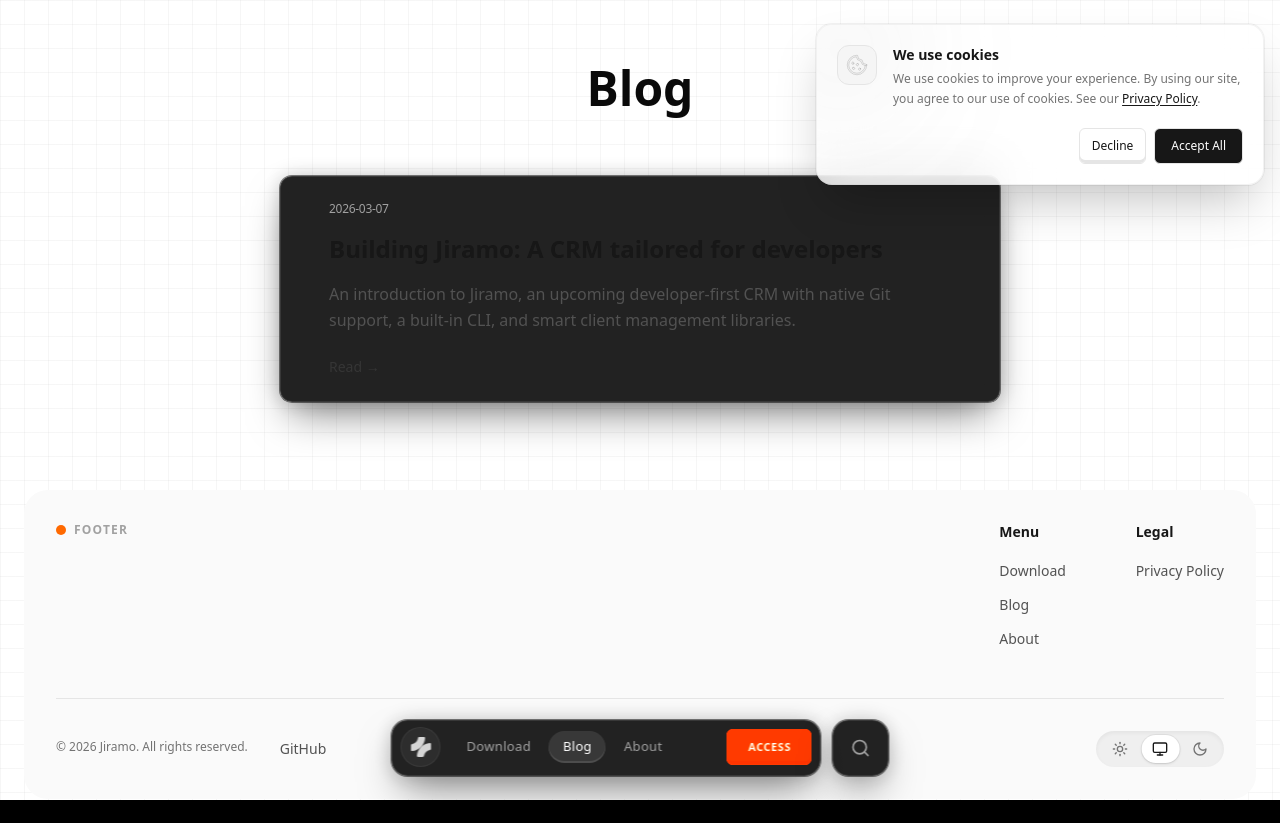
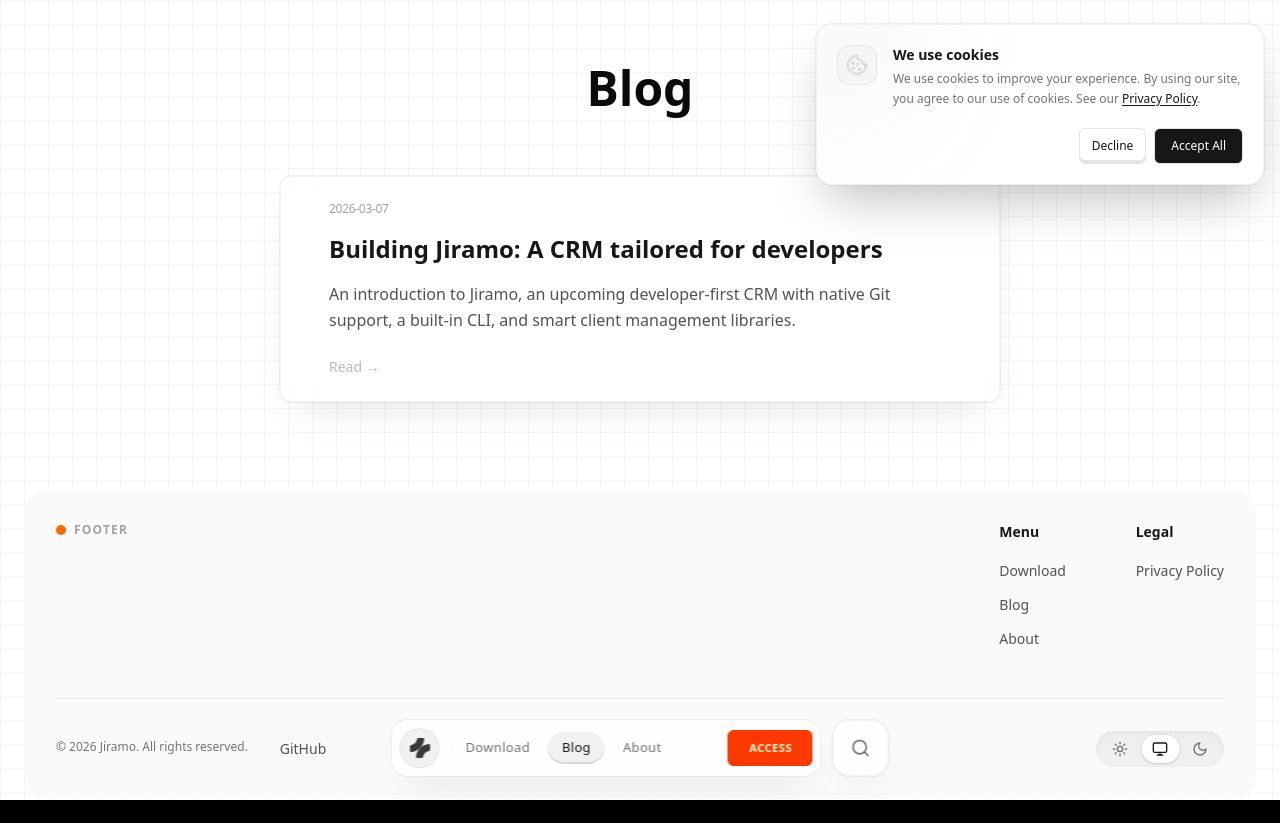
Before and after one commit to jiramo/www, a Next.js app: page /blog in a window 1280 px wide. Built offline with nearby package versions, Linux system fonts and the light colour scheme.

Commit message:
style: adapt navbar to light mode

```diff
--- a/app/(pages)/download/page.tsx
+++ b/app/(pages)/download/page.tsx
@@ -11,7 +11,7 @@
     <div className="relative min-h-screen w-full font-sans selection:bg-orange-500/30 text-neutral-900 dark:text-neutral-200 overflow-hidden">
       <div className="relative z-10 max-w-7xl mx-auto px-6 py-24 md:py-32">
         <div className="text-center max-w-3xl mx-auto mb-20 animate-in fade-in slide-in-from-bottom-4 duration-700">
-          <h1 className="text-4xl md:text-6xl lg:text-7xl font-bold text-white tracking-tight mb-6">
+          <h1 className="text-4xl md:text-6xl lg:text-7xl font-bold text-neutral-950 dark:text-white tracking-tight mb-6">
             Install Jiramo everywhere.
           </h1>
           <p className="text-lg text-neutral-400 leading-relaxed max-w-xl mx-auto">
--- a/app/globals.css
+++ b/app/globals.css
@@ -23,5 +23,11 @@
 }
 
 .glass {
-  @apply bg-[#0A0A0A]/90 backdrop-blur-2xl saturate-150 border border-white/10 ring-1 ring-black/50 shadow-[0_20px_40px_-10px_rgba(0,0,0,0.5),0_0_20px_rgba(0,0,0,0.2)];
+  @apply backdrop-blur-2xl saturate-150 ring-1 transition-all duration-300;
+
+  /* Light Mode */
+  @apply bg-white/70 border-black/5 ring-black/5 shadow-[0_20px_40px_-15px_rgba(0,0,0,0.1)];
+
+  /* Dark Mode */
+  @apply dark:bg-[#0A0A0A]/90 dark:border-white/10 dark:ring-black/50 dark:shadow-[0_20px_40px_-10px_rgba(0,0,0,0.5),0_0_20px_rgba(0,0,0,0.2)];
 }
--- /dev/null
+++ b/components/icons/logo.tsx
@@ -0,0 +1,27 @@
+import { IconProps } from "@/types/icon";
+import { forwardRef } from "react";
+
+export const Logo = forwardRef<SVGSVGElement, IconProps>(
+  ({ size = 20, ...props }, ref) => (
+    <svg
+      ref={ref}
+      width={size}
+      height={size}
+      viewBox="0 0 28 28"
+      fill="none"
+      xmlns="http://www.w3.org/2000/svg"
+      {...props}
+    >
+      <path
+        d="M6.83833e-06 18.0976C6.79711e-06 19.0405 0.765946 19.8125 1.70537 19.7314C6.33306 19.3316 10.6941 17.3142 14.0042 14.0042C17.3142 10.6941 19.3316 6.33307 19.7314 1.70538C19.8125 0.765951 19.0405 9.8992e-06 18.0976 9.78679e-06L11.6098 9.01339e-06C10.6668 8.90098e-06 9.91744 0.769984 9.75566 1.69893C9.40813 3.69451 8.45373 5.55045 7.00209 7.00209C5.55044 8.45373 3.69451 9.40813 1.69893 9.75566C0.769983 9.91744 7.16313e-06 10.6668 7.12192e-06 11.6098L6.83833e-06 18.0976Z"
+        fill="currentColor"
+      />
+      <path
+        d="M28 9.90245C28 8.95952 27.2341 8.18748 26.2946 8.26864C21.667 8.66843 17.3059 10.6858 13.9958 13.9958C10.6858 17.3059 8.66843 21.6669 8.26864 26.2946C8.18748 27.2341 8.95952 28 9.90245 28L16.3903 28C17.3332 28 18.0826 27.23 18.2444 26.3011C18.5919 24.3055 19.5463 22.4496 20.9979 20.9979C22.4496 19.5463 24.3055 18.5919 26.3011 18.2444C27.23 18.0826 28 17.3332 28 16.3903L28 9.90245Z"
+        fill="currentColor"
+      />
+    </svg>
+  ),
+);
+
+Logo.displayName = "Logo";
--- a/components/nav.tsx
+++ b/components/nav.tsx
@@ -7,6 +7,7 @@
 import Button from "./button";
 import { Icon } from "./Icon";
 import NavSearch from "./navSearch";
+import { Logo } from "./icons/logo";
 
 const NAV_CONFIG = [
   { label: "Download", href: "/download" },
@@ -126,14 +127,9 @@
         }}
         className="group w-14 h-14 shrink-0 flex items-center justify-center transition-all z-10"
       >
-            <div className="relative h-10 w-10 flex items-center justify-center rounded-full bg-white/5 hover:bg-white/10 border border-white/5 transition-all">
-              <div className="relative h-5 w-5 opacity-80 group-hover:opacity-100">
-                <Image
-                  src="/logo.svg"
-                  fill
-                  alt="Logo"
-                  className="object-contain"
-                />
+        <div className="relative h-10 w-10 flex items-center justify-center rounded-full bg-black/5 dark:bg-white/5 hover:bg-black/10 dark:hover:bg-white/10 border border-black/5 dark:border-white/5 transition-all">
+          <div className="relative h-5 w-5 opacity-80 group-hover:opacity-100 transition-opacity">
+            <Logo className="text-neutral-950 dark:text-white" />
           </div>
         </div>
       </Link>
@@ -145,6 +141,7 @@
           ${isSearchOpen ? "opacity-0 -translate-x-4 pointer-events-none delay-0" : "opacity-100 translate-x-0 delay-100"}
         `}
       >
+        {/* Nav Links */}
         <div ref={navLinksRef} className="flex items-center gap-1 pl-1">
           {NAV_CONFIG.map((item) => {
             const isActive = item.href === pathname;
@@ -161,8 +158,8 @@
                   relative px-3.5 py-1.5 text-[13px] font-medium transition-all duration-300 rounded-full tracking-wide whitespace-nowrap
                   ${
                     isActive || isTrigger
-                                        ? "text-white bg-white/10 shadow-[inset_0_-2px_0_0_rgba(255,255,255,0.1)]"
-                                        : "text-neutral-400 hover:text-white hover:bg-white/5"
+                      ? "text-neutral-900 dark:text-white bg-black/5 dark:bg-white/10 shadow-[inset_0_-2px_0_0_rgba(0,0,0,0.1)] dark:shadow-[inset_0_-2px_0_0_rgba(255,255,255,0.1)]"
+                      : "text-neutral-500 dark:text-neutral-400 hover:text-neutral-900 dark:hover:text-white hover:bg-black/5 dark:hover:bg-white/5"
                   }
                 `}
               >
@@ -172,6 +169,7 @@
           })}
         </div>
 
+        {/* Access Button */}
         <div ref={navButtonRef} className="shrink-0 ml-auto pl-2">
           <Button
             variant="primary"
@@ -184,6 +182,7 @@
       </div>
     </div>
 
+    {/* Submenu Expandibile */}
     <div
       className={`
         w-full relative px-2 transition-opacity duration-300
@@ -195,29 +194,34 @@
           key={activeMenu}
           className="animate-in fade-in slide-in-from-bottom-3 duration-500 ease-[cubic-bezier(0.32,0.72,0,1)]"
         >
+          {/* Header Submenu */}
           <div className="px-3 mb-3 flex justify-between items-end">
             <span className="text-[10px] font-bold text-neutral-500 uppercase tracking-widest">
               {activeMenu} Suite
             </span>
-                <div className="h-px flex-1 ml-4 bg-linear-to-r from-transparent via-white/10 to-transparent"></div>
+            <div className="h-px flex-1 ml-4 bg-linear-to-r from-transparent via-black/10 dark:via-white/10 to-transparent"></div>
           </div>
 
+          {/* Grid Links Submenu */}
           <div className="grid grid-cols-2 gap-2">
             {activeItemConfig?.subMenu?.map((item, idx) => (
               <Link
                 key={item.title}
                 href={item.href}
                 style={{ animationDelay: `${idx * 40}ms` }}
-                    className="group relative flex items-start gap-3 rounded-xl p-3 hover:bg-white/5 border border-transparent hover:border-white/5 transition-all duration-200 animate-in fade-in fill-mode-backwards"
+                className="group relative flex items-start gap-3 rounded-xl p-3 hover:bg-black/5 dark:hover:bg-white/5 border border-transparent hover:border-black/5 dark:hover:border-white/5 transition-all duration-200 animate-in fade-in fill-mode-backwards"
               >
-                    <div className="flex h-8 w-8 shrink-0 items-center justify-center rounded-lg bg-[#151515] border border-white/5 group-hover:border-white/20 group-hover:scale-105 transition-all duration-300 text-neutral-400 group-hover:text-white shadow-sm">
+                {/* Icon Box */}
+                <div className="flex h-8 w-8 shrink-0 items-center justify-center rounded-lg bg-black/5 dark:bg-[#151515] border border-black/5 dark:border-white/5 group-hover:border-black/20 dark:group-hover:border-white/20 group-hover:scale-105 transition-all duration-300 text-neutral-500 dark:text-neutral-400 group-hover:text-neutral-900 dark:group-hover:text-white shadow-sm">
                   <Icon name={item.icon} />
                 </div>
+
+                {/* Text Content */}
                 <div className="pt-px">
-                      <span className="block text-[13px] font-medium text-neutral-200 group-hover:text-white transition-colors">
+                  <span className="block text-[13px] font-medium text-neutral-800 dark:text-neutral-200 group-hover:text-neutral-900 dark:group-hover:text-white transition-colors">
                     {item.title}
                   </span>
-                      <span className="block text-[11px] text-neutral-500 group-hover:text-neutral-400 transition-colors leading-tight mt-0.5">
+                  <span className="block text-[11px] text-neutral-500 group-hover:text-neutral-700 dark:group-hover:text-neutral-400 transition-colors leading-tight mt-0.5">
                     {item.desc}
                   </span>
                 </div>
@@ -225,14 +229,16 @@
             ))}
           </div>
         </div>
+
+        {/* Bottom Separator */}
         <div className="mt-2 w-full px-2">
-              <div className="h-px w-full bg-linear-to-r from-transparent via-white/10 to-transparent"></div>
+          <div className="h-px w-full bg-linear-to-r from-transparent via-black/10 dark:via-white/10 to-transparent"></div>
         </div>
       </div>
     </div>
   </nav>
 
-      <NavSearch  isOpen={isSearchOpen} setIsOpen={setIsSearchOpen} />
+  <NavSearch isOpen={isSearchOpen} setIsOpen={setIsSearchOpen} />
 </div>
   );
 }
--- a/components/navSearch.tsx
+++ b/components/navSearch.tsx
@@ -21,12 +21,15 @@
     <>
       {parts.map((part, i) =>
         part.toLowerCase() === query.toLowerCase() ? (
-          <span key={i} className="text-orange-400 font-bold bg-orange-400/10 rounded px-0.5">
+          <span
+            key={i}
+            className="text-orange-400 font-bold bg-orange-400/10 rounded px-0.5"
+          >
             {part}
           </span>
         ) : (
           <span key={i}>{part}</span>
-        )
+        ),
       )}
     </>
   );
@@ -35,7 +38,7 @@
 export default function NavSearch({
   isOpen,
   setIsOpen,
-  setInput = () => {}
+  setInput = () => {},
 }: NavSearchProps) {
   const router = useRouter();
   const searchInputRef = useRef<HTMLInputElement>(null);
@@ -119,13 +122,14 @@
   <div
     className={`
       absolute bottom-[calc(100%+12px)] left-0 w-[320px]
-          glass border border-white/10 rounded-2xl p-2 flex flex-col gap-1
-          transition-all duration-300 origin-bottom
+      glass border border-black/10 dark:border-white/10 rounded-2xl p-2 flex flex-col gap-1
+      transition-all duration-300 origin-bottom shadow-xl
+      bg-white/80 dark:bg-transparent
       ${isOpen && localQuery ? "opacity-100 scale-100 visible z-50" : "opacity-0 scale-95 invisible -z-10"}
     `}
   >
     {isSearching ? (
-          <div className="p-3 text-sm text-neutral-400 text-center animate-pulse">
+      <div className="p-3 text-sm text-neutral-500 dark:text-neutral-400 text-center animate-pulse">
         Ricerca in corso...
       </div>
     ) : results.length > 0 ? (
@@ -139,14 +143,14 @@
             onMouseEnter={() => setSelectedIndex(index)}
             className={`
               group flex flex-col p-3 rounded-lg transition-colors cursor-pointer
-                  ${isSelected ? "bg-white/10" : "hover:bg-white/10"}
+              ${isSelected ? "bg-black/5 dark:bg-white/10" : "hover:bg-black/5 dark:hover:bg-white/10"}
             `}
           >
-                <span className="text-sm font-medium text-white transition-colors line-clamp-1">
+            <span className="text-sm font-medium text-neutral-900 dark:text-white transition-colors line-clamp-1">
               <HighlightedText text={post.title} query={localQuery} />
             </span>
             {post.excerpt && (
-                  <span className="text-xs text-neutral-400 line-clamp-1 mt-0.5">
+              <span className="text-xs text-neutral-500 dark:text-neutral-400 line-clamp-1 mt-0.5">
                 <HighlightedText text={post.excerpt} query={localQuery} />
               </span>
             )}
@@ -154,7 +158,7 @@
         );
       })
     ) : localQuery ? (
-          <div className="p-3 text-sm text-neutral-400 text-center">
+      <div className="p-3 text-sm text-neutral-500 dark:text-neutral-400 text-center">
         Nessun risultato trovato.
       </div>
     ) : null}
@@ -166,18 +170,19 @@
     className={`
       relative flex items-center shrink-0
       h-14 transition-all duration-500 ease-[cubic-bezier(0.32,0.72,0,1)] rounded-2xl
-          glass
+      glass border border-black/10 dark:border-white/10
+      bg-white/70 dark:bg-transparent
       ${
         isOpen
-              ? "cursor-text pl-2 pr-2"
-              : "hover:bg-white/5 cursor-pointer justify-center"
+          ? "cursor-text pl-2 pr-2 shadow-lg"
+          : "hover:bg-black/5 dark:hover:bg-white/5 cursor-pointer justify-center"
       }
     `}
   >
     <div
       className={`
-            flex items-center justify-center shrink-0 text-neutral-400 transition-colors
-            ${isOpen ? "w-10 h-10 text-white" : "w-full h-full hover:text-white"}
+        flex items-center justify-center shrink-0 transition-colors
+        ${isOpen ? "w-10 h-10 text-neutral-900 dark:text-white" : "w-full h-full text-neutral-500 dark:text-neutral-400 hover:text-neutral-900 dark:hover:text-white"}
       `}
     >
       <svg
@@ -206,7 +211,7 @@
         type="text"
         value={localQuery}
         placeholder="Search..."
-            className="w-full bg-transparent text-[14px] text-white placeholder-neutral-500 focus:outline-none font-medium h-full pb-px"
+        className="w-full bg-transparent text-[14px] text-neutral-900 dark:text-white placeholder-neutral-400 dark:placeholder-neutral-500 focus:outline-none font-medium h-full pb-px"
         onClick={(e) => e.stopPropagation()}
         onChange={handleInputChange}
         onKeyDown={handleKeyDown}
@@ -219,7 +224,7 @@
         ${isOpen ? "w-auto opacity-100 mr-1" : "w-0 opacity-0"}
       `}
     >
-          <span className="hidden sm:inline-flex items-center border border-white/10 rounded px-1.5 py-0.5 text-[10px] text-neutral-500 font-mono bg-white/5">
+      <span className="hidden sm:inline-flex items-center border border-black/10 dark:border-white/10 rounded px-1.5 py-0.5 text-[10px] text-neutral-500 font-mono bg-black/5 dark:bg-white/5">
         ESC
       </span>
 
@@ -228,7 +233,7 @@
           e.stopPropagation();
           clearSearch();
         }}
-            className="h-8 w-8 flex items-center justify-center rounded-full hover:bg-white/10 text-neutral-400 hover:text-white transition-colors"
+        className="h-8 w-8 flex items-center justify-center rounded-full hover:bg-black/5 dark:hover:bg-white/10 text-neutral-400 dark:text-neutral-400 hover:text-neutral-900 dark:hover:text-white transition-colors"
       >
         <svg
           width="16"
```
Lines whose indentation alone changed are shown as unchanged.
